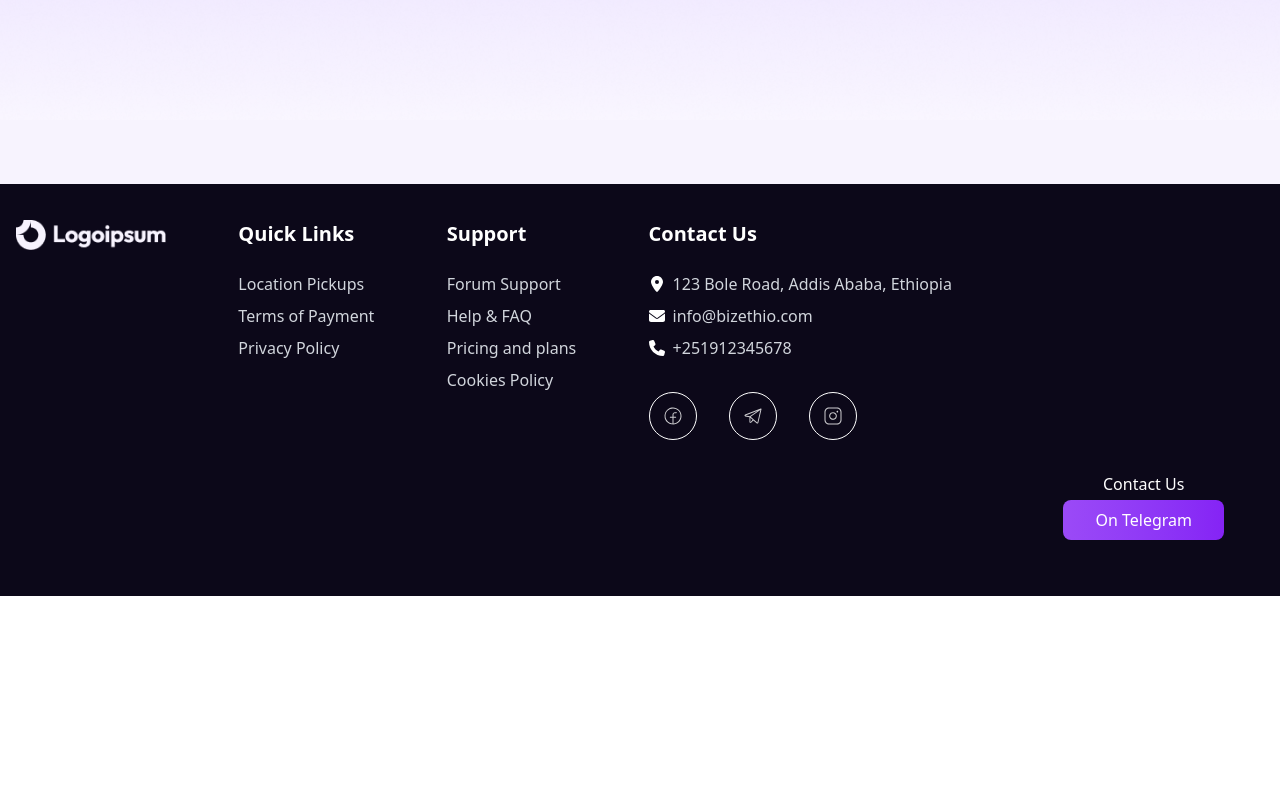
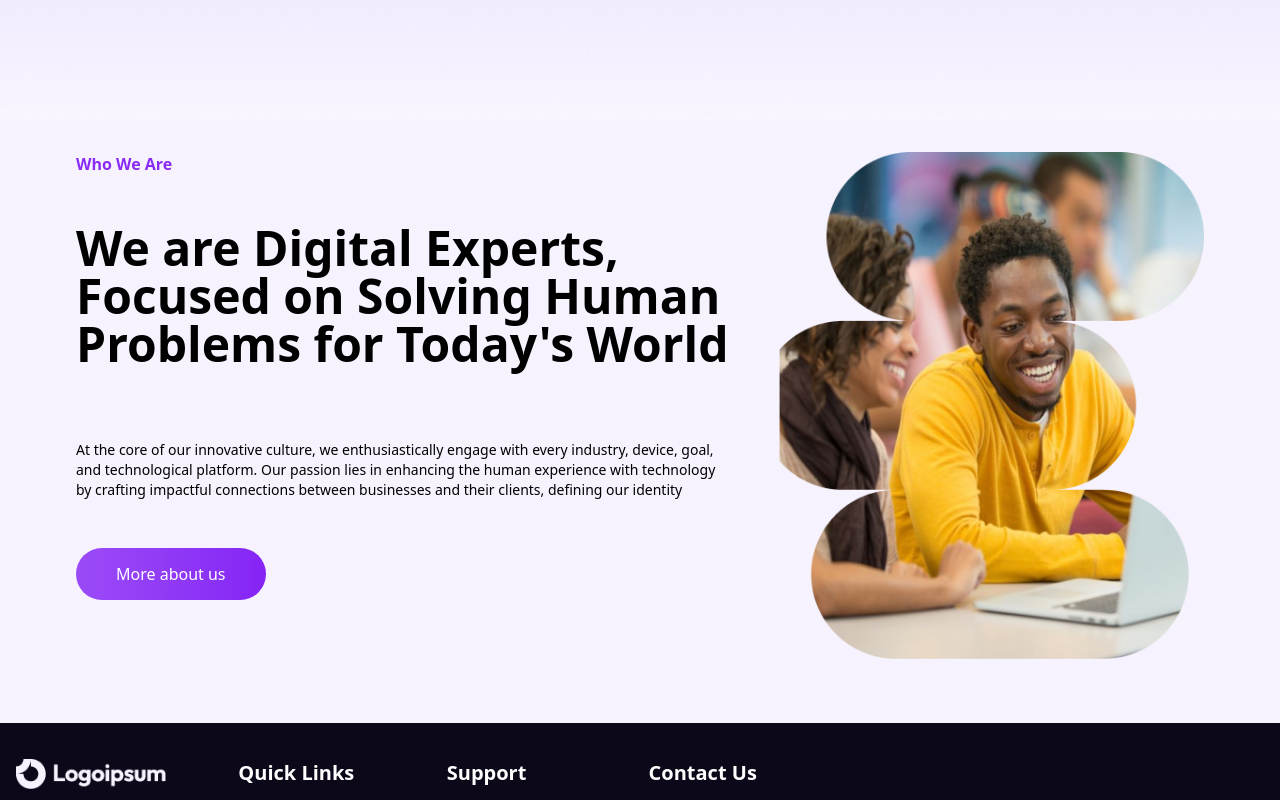
Before and after one commit to Heryakos-Technology/heryakos-static-page, a Vue app: page / in a window 1280 px wide. Shown: the part 680-1480 px from the top of the page. Before the commit the page ends 1276 px from the top, so only its background shows below. Built offline with nearby package versions, Linux system fonts and the light colour scheme.

Commit message:
feat: add AboutUsSection component and integrate it into HomeView layout

```diff
--- a/src/assets/main.css
+++ b/src/assets/main.css
@@ -1,4 +1,5 @@
 @import "tailwindcss";
 @theme {
   --breakpoint-xs: 425px;
+  --color-btnColor: #8a2bf5;
 }
--- /dev/null
+++ b/src/components/Landing Page/AboutUsSection.vue
@@ -0,0 +1,37 @@
+<script setup>
+import AboutUSideImage from '/images/About_Us_Side_Image.png';
+</script>
+
+<template>
+  <div class="pt-8 md:flex mx-auto   justify-between  md:px-4 gap-x-2 ">
+    <div class="md:space-y-10  lg:space-y-12 2xl:space-y-16">
+      <h1 class="font-bold text-btnColor xs:px-6 md:px-0 ">Who We Are</h1>
+      <div
+        class="text-center mt-8 max-w-[300px] mx-auto xs:max-w-[330px] sm:max-w-[370px] md:text-left  lg:max-w-[490px]  md:space-y-10  lg:space-y-18 xl:max-w-[700px]">
+        <h1 class="font-bold px-6 text-2xl  xs:text-3xl sm:text-4xl md:px-0 xl:text-5xl   ">We are Digital Experts,
+          Focused on Solving
+          Human
+          Problems for
+          Today's World
+        </h1>
+        <p class="text-xs mt-4 xl:text-sm ">At the core of our innovative culture, we enthusiastically engage with every
+          industry,
+          device,
+          goal,
+          and technological platform. Our passion lies in enhancing the human experience with technology by crafting
+          impactful connections between businesses and their clients, defining our identity</p>
+      </div>
+      <div class="mt-8  flex flex-col  md:items-start   2xl:mt-24 ">
+        <div class="space-y-1 text-center">
+          <button
+            class="bg-gradient-to-r from-[#9B4AF7] to-[#8523F5] text-white px-10 py-3.5 rounded-4xl font-medium">More
+            about us</button>
+        </div>
+      </div>
+    </div>
+    <div class="hidden md:block max-w-[450px] xl:max-w-full">
+      <img :src="AboutUSideImage" alt="About Us ide Image" class="w-full">
+    </div>
+
+  </div>
+</template>
--- a/src/views/HomeView.vue
+++ b/src/views/HomeView.vue
@@ -1,10 +1,12 @@
 <script setup>
 import HeroSection from '@/components/Landing Page/HeroSection.vue';
 import TheWelcome from '../components/TheWelcome.vue'
+import AboutUsSection from '@/components/Landing Page/AboutUsSection.vue';
 </script>
 
 <template>
-  <main class="pb-16   ">
-    <HeroSection />
+  <HeroSection />
+  <main class="pb-16 px-5 lg:px-10 xl:px-15 2xl:px-24  ">
+    <AboutUsSection />
   </main>
 </template>
```
Also changed, not shown: public/images/About_Us_Side_Image.png (added).
